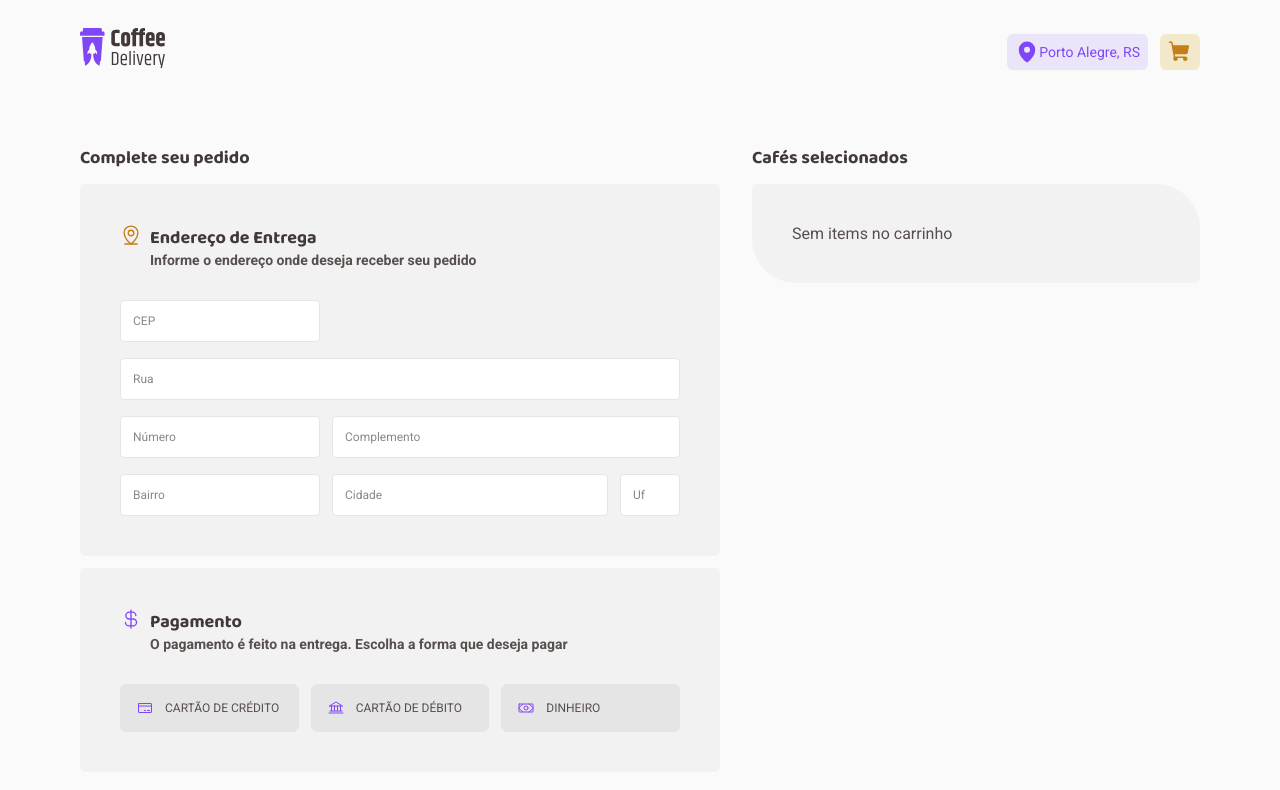
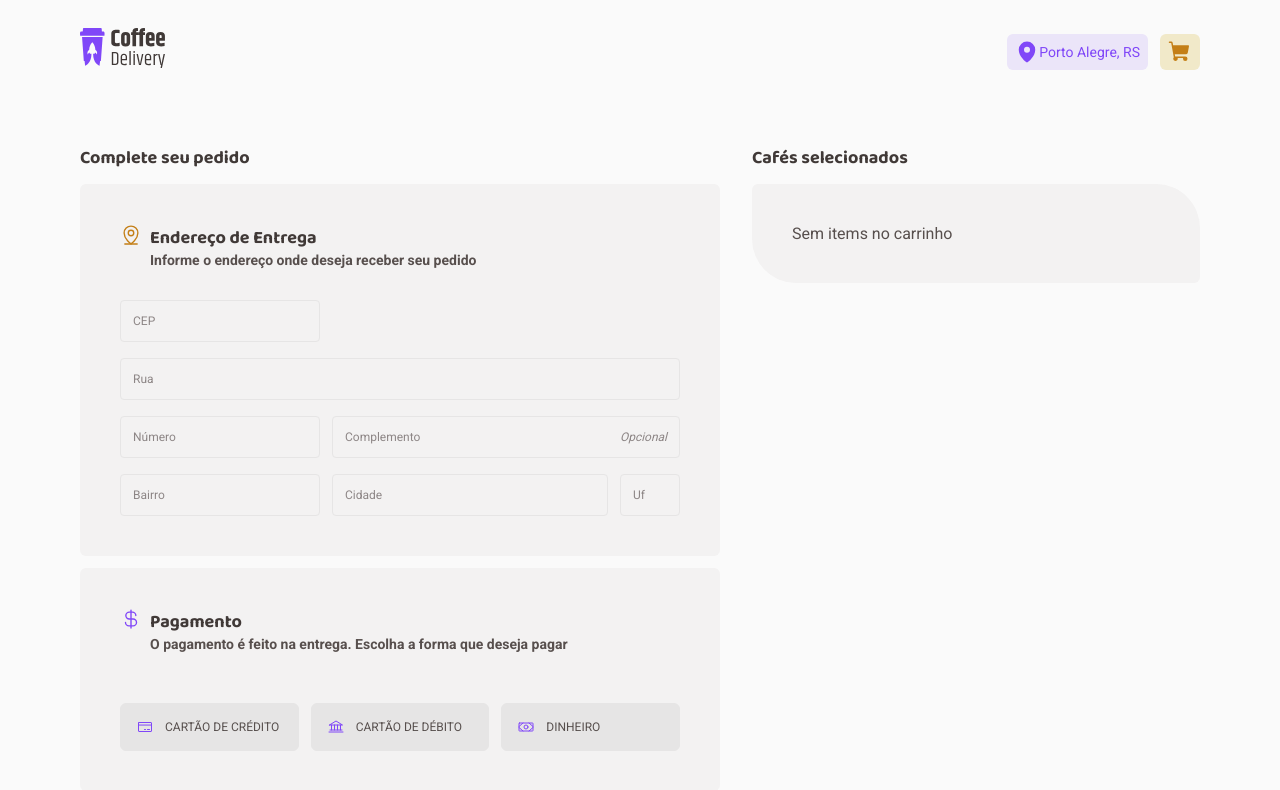
Before and after one commit to alexmoreira01/coffee-delivery, a React (Vite) app: page /cart in a window 1280 px wide. Shown: the top 790 px of the page. Built offline with nearby package versions, Linux system fonts and the light colour scheme.

Commit message:
Feature: React hook form for validations

```diff
--- a/src/components/Input/index.tsx
+++ b/src/components/Input/index.tsx
@@ -1,20 +1,26 @@
 import { forwardRef, InputHTMLAttributes } from "react";
-import { ContainerInput } from "./styles";
+import { ContainerInput, InputErrorMessage, InputStyled, RightText } from "./styles";
 
-// Tipando input => Se tem todas as tipagens de um input padrão
-type InputProps = InputHTMLAttributes<HTMLInputElement>
-
-// export function Input({ ...props }: InputProps) {
-//   return (
-//     <ContainerInput { ...props } />
-//   )
-// }
+type InputProps = InputHTMLAttributes<HTMLInputElement> & {
+  error?: string;
+  rightText?: string;
+}
 
 // Nao passa as propriedades do react hook form pelas props padroes
 export const Input = forwardRef<HTMLInputElement, InputProps>(
-  (props, ref) => {
+  ({ error, className, rightText, ...props }, ref) => {
+
     return (
-      <ContainerInput {...props} ref={ref} />
+      // Container para exibir o erro
+      <InputErrorMessage className={className}>
+
+        <ContainerInput hasError={!!error}>
+          <InputStyled { ...props } ref={ref} />
+          {rightText ? <RightText>{rightText}</RightText> : ''}
+        </ContainerInput>
+
+        {error ? <p> {error} </p> : ''}
+      </InputErrorMessage>
     )
   }
 )
--- a/src/components/Input/styles.ts
+++ b/src/components/Input/styles.ts
@@ -1,25 +1,77 @@
-import styled from "styled-components";
+import styled, { css } from "styled-components";
 
-export const ContainerInput = styled.input`
+export const InputErrorMessage = styled.div`
+  display: flex;
+
+  flex-direction: column;
+  gap: 0.3rem;
+  position: relative;
+
+  > p {
+    margin-top: 2px;
+    /* margin-bottom: 33px; */
+
+    font-family: 'Roboto', sans-serif;
+    font-size: ${(props) => props.theme.textSizes['text-regular-s']};
+
+    font-size: 14px;
+    font-weight: 400;
+    /* line-height: 18px; */
+    letter-spacing: 0em;
+    text-align: start;
+
+    color: ${(props) => props.theme.colors["base-error"]};
+  }
+  `;
+
+interface ContainerInputProps {
+  hasError: boolean
+}
+
+export const ContainerInput = styled.div<ContainerInputProps>`
+  display: flex;
   height: 2.625rem;
 
-  font-size: 0.75rem;
+  align-items: center;
+  justify-content: space-between;
 
   border-radius: 4px;
   border: 1px solid ${(props) => props.theme.colors["base-button"]};
 
+  background: 1px solid ${(props) => props.theme.colors["base-input"]};
+
+  transition: 0.3s;
+  overflow: hidden;
+
+  &:focus-within {
+    border-color: ${(props) => props.theme.colors["yellow-dark"]};
+  }
+
+  ${(props) => props.hasError ? css`
+    border-color: ${(props) => props.theme.colors["base-error"]};
+  ` : ''}
+`;
+
+export const InputStyled = styled.input`
+  flex: 1;
+  height: 100%;
+
+  border: none;
   padding: 0 0.75rem;
 
-  background: 1px solid ${(props) => props.theme.colors["base-input"]};
   color: ${(props) => props.theme.colors["base-text"]};
+  background: none;
 
-  transition: 0.3s;
-
-  &:focus {
-    border-color: ${(props) => props.theme.colors["yellow-dark"]};
-  }
+  font-size: 0.75rem;
 
   &::placeholder {
     color: ${(props) => props.theme.colors["base-label"]};
   }
 `;
+
+export const RightText = styled.p`
+  font-size: 0.75rem;
+  margin-right: 0.75rem;
+  font-style: italic;
+  color: ${(props) => props.theme.colors["base-label"]}
+`;
--- a/src/pages/Order/components/CoffeesSelected/components/Button/index.tsx
+++ b/src/pages/Order/components/CoffeesSelected/components/Button/index.tsx
@@ -9,9 +9,7 @@ interface ButtonProps extends ButtonHTMLAttributes<HTMLButtonElement> {
 export function Button({ text, ...props }: ButtonProps) {
   return (
     <ContainerButton {...props}>
-      <NavLink to="/cart/confirmed" title="Confirmação">
-        {text}
-      </NavLink>
+      {text}
     </ContainerButton>
   )
 }
--- a/src/pages/Order/components/InputPayment/index.tsx
+++ b/src/pages/Order/components/InputPayment/index.tsx
@@ -1,16 +1,35 @@
-import { ReactNode } from "react";
-import { ContainerInputPayment } from "./styles";
+import { forwardRef, InputHTMLAttributes, ReactNode } from "react";
+import { ContainerInputPayment, ContainerInputPaymentContent } from "./styles";
 
-interface InputPaymentProps {
+type InputPaymentProps = InputHTMLAttributes<HTMLInputElement> & {
   icon: ReactNode;
-  name: string;
+  label: string;
 }
 
-export function InputPayment({ icon, name }: InputPaymentProps){
-  return (
+export const InputPayment = forwardRef<HTMLInputElement, InputPaymentProps>(({ id, icon, label, ...props }, ref) => {
+  return(
     <ContainerInputPayment>
-      {icon}
-      { name }
+      <input id={id} type="radio" {...props} name="payment" ref={ref} />
+      <label htmlFor={id}>
+        <ContainerInputPaymentContent>
+          {icon}
+          {label}
+        </ContainerInputPaymentContent>
+      </label>
     </ContainerInputPayment>
   )
-}
+})
+
+// export function InputPayment({ id, icon, name, ...props }: InputPaymentProps) {
+//   return (
+//     <ContainerInputPayment>
+//       <input id={id} type="radio" {...props} name="paymentMethod" />
+//       <label htmlFor={id}>
+//         <ContainerInputPaymentContent>
+//           {icon}
+//           {name}
+//         </ContainerInputPaymentContent>
+//       </label>
+//     </ContainerInputPayment>
+//   )
+// }
--- a/src/pages/Order/components/InputPayment/styles.ts
+++ b/src/pages/Order/components/InputPayment/styles.ts
@@ -1,6 +1,23 @@
 import styled from "styled-components";
 
 export const ContainerInputPayment = styled.div`
+  input{
+    visibility: hidden;
+    appearance: none;
+  }
+
+  input:checked + label div{
+    background: ${(props) => props.theme.colors["purple-light"]};
+    border-color: ${(props) => props.theme.colors["purple"]};
+
+    &:hover {
+     background: ${(props) => props.theme.colors["purple-light"]};
+    }
+
+  }
+`;
+
+export const ContainerInputPaymentContent = styled.div`
   display: flex;
   height: 3rem;
 
--- a/src/pages/Order/components/OrderForm/components/AddressForm/index.tsx
+++ b/src/pages/Order/components/OrderForm/components/AddressForm/index.tsx
@@ -3,8 +3,18 @@ import { ContainerAddressForm } from "./styles";
 
 import { useFormContext } from "react-hook-form";
 
+interface ErrorProps {
+  errors: {
+    [key: string]: {
+      message: string;
+    }
+  }
+}
+
 export function AddressForm() {
-  const { register } = useFormContext();
+  const { register, formState } = useFormContext();
+
+  const { errors } = formState as unknown as ErrorProps
 
   return (
     <ContainerAddressForm>
@@ -13,37 +23,51 @@ export function AddressForm() {
         className="cep"
         type="number"
         {...register("cep")}
+        error={errors.cep?.message}
       />
 
       <Input
         placeholder="Rua"
         className="street"
         {...register("street")}
+        error={errors.street?.message}
+
       />
 
       <Input
         placeholder="Número"
         type="number"
         {...register("numberStreet")}
+        error={errors.numberStreet?.message}
+
       />
 
       <Input
         placeholder="Complemento" className="complement"
         {...register("complement")}
+        error={errors.complement?.message}
+        rightText="Opcional"
+
       />
 
       <Input placeholder="Bairro"
         {...register("neighborhood")}
+        error={errors.neighborhood?.message}
+
       />
 
       <Input
         placeholder="Cidade"
         {...register("city")}
+        error={errors.city?.message}
+
       />
 
       <Input
         placeholder="Uf"
         {...register("uf")}
+        error={errors.uf?.message}
+
       />
 
 
--- a/src/pages/Order/components/OrderForm/components/PaymentOptions/index.tsx
+++ b/src/pages/Order/components/OrderForm/components/PaymentOptions/index.tsx
@@ -1,24 +1,42 @@
 import { Bank, CreditCard, Money } from "phosphor-react";
 import { InputPayment } from "../../../InputPayment";
 import { ContainerPaymentOptions } from "./styles";
+import { useFormContext } from 'react-hook-form'
 
-export function PaymentOptions(){
-  return(
+export const paymentMethods = {
+  credit: {
+    label: "Cartão de Crédito",
+    icon: <CreditCard size={16} />,
+  },
+  debit: {
+    label: "Cartão de débito",
+    icon: <Bank size={16} />
+  },
+  money: {
+    label: "Dinheiro",
+    icon: <Money size={16} />
+  },
+}
+
+export function PaymentOptions() {
+  const { register, formState: {errors} } = useFormContext();
+
+  const paymentError = errors?.payment?.message as unknown as string
+
+  return (
     <ContainerPaymentOptions>
-      <InputPayment
-        icon={<CreditCard size={16} />}
-        name={"Cartão de crédito"}
-      />
-      <InputPayment
-        icon={<Bank size={16} />}
-        name={"Cartão de débito"}
-      />
-      <InputPayment
-        icon={<Money size={16} />}
-        name={"Dinheiro"}
-      />
 
-
+      {Object.entries(paymentMethods).map(([key, { label, icon }]) => (
+        <InputPayment
+          key={label}
+          id={key}
+          icon={icon}
+          label={label}
+          value={key}
+          {...register("payment")}
+        />
+      ))}
+      {paymentError && <p>{paymentError}</p>}
     </ContainerPaymentOptions>
   )
 }
--- a/src/pages/Order/components/OrderForm/components/PaymentOptions/styles.ts
+++ b/src/pages/Order/components/OrderForm/components/PaymentOptions/styles.ts
@@ -4,4 +4,20 @@ export const ContainerPaymentOptions = styled.div`
   display: grid;
   grid-template-columns: repeat(3, 1fr);
   gap: 0.75rem;
+
+  > p {
+    grid-column: span 3;
+
+    margin-top: 2px;
+
+    font-family: 'Roboto', sans-serif;
+    font-size: ${(props) => props.theme.textSizes['text-regular-s']};
+
+    font-size: 14px;
+    font-weight: 400;
+    letter-spacing: 0em;
+    text-align: start;
+
+    color: ${(props) => props.theme.colors["base-error"]};
+  }
 `;
--- a/src/pages/Order/index.tsx
+++ b/src/pages/Order/index.tsx
@@ -5,32 +5,58 @@ import { ContainerOrder } from "./styles";
 import { useForm, FormProvider } from "react-hook-form";
 import * as zod from 'zod';
 import { zodResolver } from '@hookform/resolvers/zod';
+import { useNavigate } from "react-router-dom";
+import { useContext } from "react";
+import { CoffeeCartContext } from "../../contexts/useCoffees";
+
+enum PaymentMethods {
+  credit = "credit",
+  debit = "debit",
+  money = "money"
+}
 
 const newCartOrderFormValidationSchema = zod.object({
-  cep: zod.string(),
-  street: zod.string(),
-  numberStreet: zod.string(),
-  complement: zod.string(),
-  neighborhood: zod.string(),
-  city: zod.string(),
-  uf: zod.string()
+  cep: zod.string().min(8, "Informe o CEP do local!"),
+  street: zod.string().min(25, "Informe a Rua do local!"),
+  numberStreet: zod.string().min(2, "Informe o número!"),
+  complement: zod.string().max(255, "O complemento deve ter até 255 caracteres!"),
+  neighborhood: zod.string().min(5, "Informe o bairro!"),
+  city: zod.string().min(5, "Informe a cidade!"),
+  uf: zod.string().max(2, "Informe a UF!"),
+  payment: zod.nativeEnum(PaymentMethods, {
+    errorMap:() => {
+      return { message: "Informe o método de pagamento"}
+    }
+  })
 })
 
-type NewOrderFormData = zod.infer<typeof newCartOrderFormValidationSchema>;
+export type NewOrderFormData = zod.infer<typeof newCartOrderFormValidationSchema>;
 
 export function Order() {
+  const { removeDeliveryLocalStorage } = useContext(CoffeeCartContext);
 
   const cartOrderForm = useForm<NewOrderFormData>({
     resolver: zodResolver(newCartOrderFormValidationSchema),
-    // defaultValues: {
-
-    // }
+    defaultValues: {
+      cep: "",
+      street: "",
+      numberStreet: "",
+      complement: "",
+      neighborhood: "",
+      city: "",
+      uf: "",
+    }
   });
 
   const { handleSubmit, watch, reset } = cartOrderForm;
 
+  const navigate = useNavigate();
+
   function handleNewOrderForm(data: NewOrderFormData) {
-    console.log(data)
+    navigate("/cart/confirmed", {
+      state: data
+    })
+    removeDeliveryLocalStorage()
     reset();
   }
 
--- a/src/pages/OrderConfirmed/index.tsx
+++ b/src/pages/OrderConfirmed/index.tsx
@@ -5,9 +5,30 @@ import { Info } from "../../components/Infos";
 
 import { MapPin, Clock, CurrencyDollar } from "phosphor-react";
 import { useTheme } from "styled-components";
+import { useLocation, useNavigate } from "react-router-dom";
+import { NewOrderFormData } from "../Order";
+import { paymentMethods } from "../Order/components/OrderForm/components/PaymentOptions";
+import { useEffect } from "react";
+
+interface LocationProps {
+  state: NewOrderFormData
+}
 
 export function OrderConfirmed() {
   const { colors } = useTheme();
+  const navigate = useNavigate();
+
+  const { state } = useLocation() as unknown as LocationProps;
+
+  useEffect(() => {
+    if(!state) {
+      navigate('/')
+    }
+  }, [])
+
+  if(!state) return <></>;
+
+  console.log(state)
 
   return(
     <ContainerOrderConfirmed className="divContainer">
@@ -22,8 +43,8 @@ export function OrderConfirmed() {
           <Info
             text={
               <p>
-                Entrega em <strong>Rua João Daniel Martinelli, 102</strong>
-                <br/> Farrapos - Porto Alegre, RS
+                Entrega em <strong>{state.street}, {state.numberStreet}</strong>
+                <br/> {state.neighborhood} - {state.city}, {state.uf}
               </p>
             }
             icon={<MapPin width="fill" />}
@@ -47,7 +68,7 @@ export function OrderConfirmed() {
               <p>
                 Pagamento na entraga
                 <br/>
-                <strong>Cartão de Crédito</strong>
+                <strong>{paymentMethods[state.payment].label}</strong>
               </p>
             }
             icon={<CurrencyDollar width="fill" />}
--- a/src/styles/themes/default.ts
+++ b/src/styles/themes/default.ts
@@ -11,7 +11,7 @@ export const defaultTheme = {
     "base-text": "#574F4D",
     "base-subtitle": "#403937",
     "base-title": "#272221",
-    // "base-error": "#f84747",
+    "base-error": "#f84747",
 
     "purple-light": "#EBE5F9",
     "purple": "#8047F8",
```
Also changed, not shown: src/contexts/useCoffees.tsx (+8 -7 lines).
